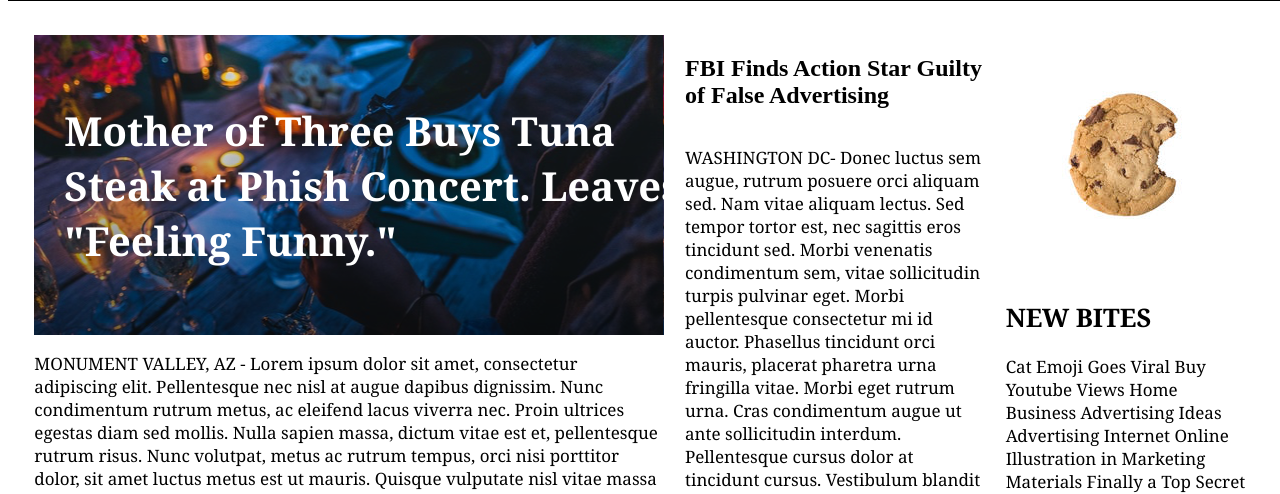
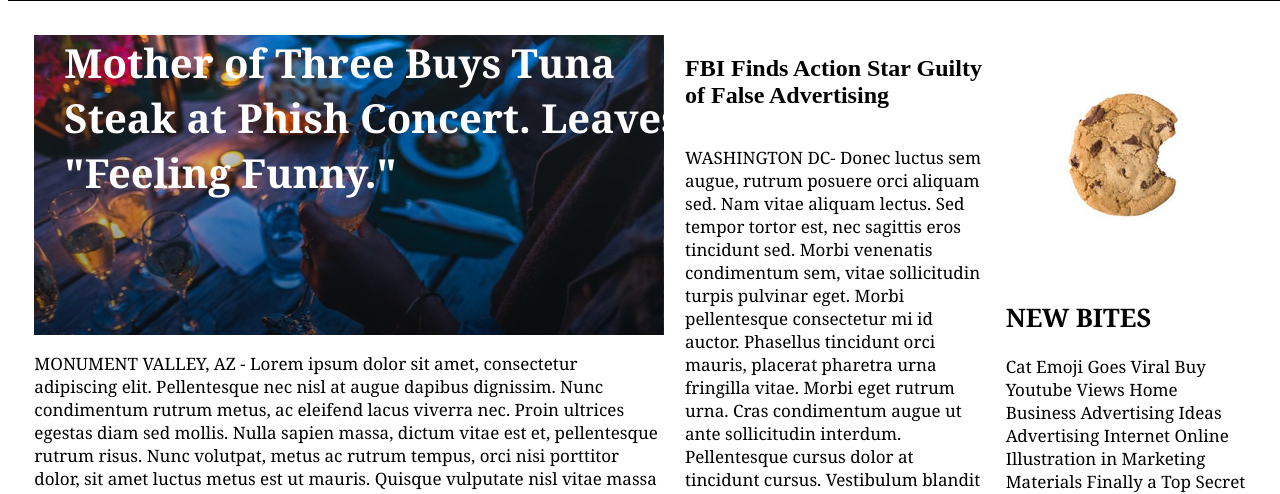
Before and after one commit to jamzm101/MyTimes, a plain HTML site: page index.html in a window 1280 px wide. Shown: the part 89-583 px from the top of the page. Drawn offline with Linux system fonts and the light colour scheme.

Commit message:
columns done and text aligned

```diff
--- a/Resources/CSS/Style.css
+++ b/Resources/CSS/Style.css
@@ -118,8 +118,6 @@ font-size: 40px;
   font-size: 20px;
   }
 
-
-
 /*Medium-Column*/
 .medium-column{
   display: flex;
@@ -140,12 +138,13 @@ font-size: 40px;
 .image-content {
   display: flex;
   flex-direction: column;
-  justify-content: center;
+  justify-content: top;
   height: 300px;
-  margin-top: 15px;
+  margin-top: 0;
   font-weight: bold;
   font-size: 30px;
   color: white;
+  /* text-align: center; */
   text-align: center;
   font-family: Georgia;
 }
@@ -159,6 +158,7 @@ margin-top: 0;
 
 .fall-season.image-content{
 background-image: url('../../Resources/Images/fall_season-2.png');
+
 }
 
 .camera-man.image-content{
```
